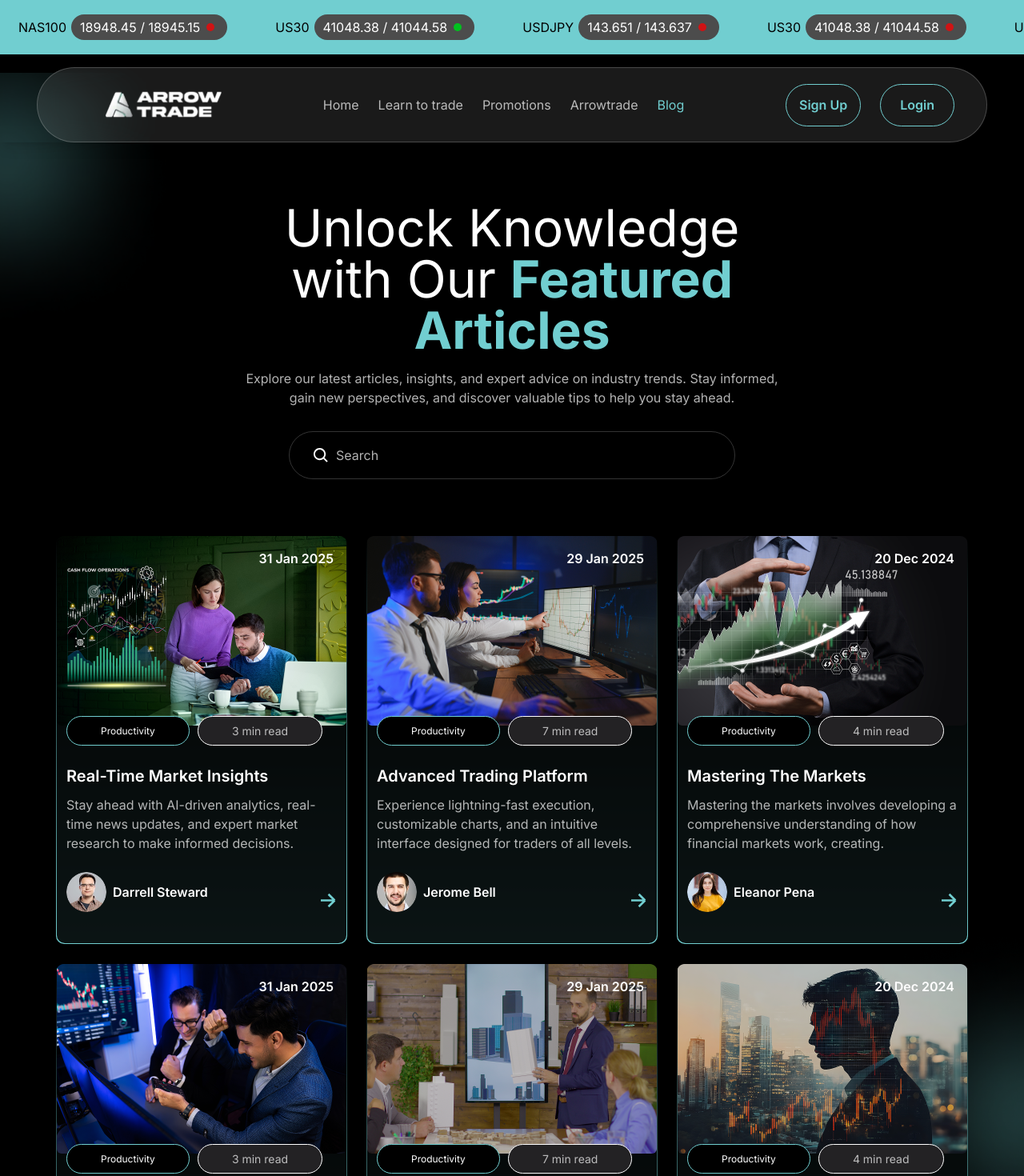
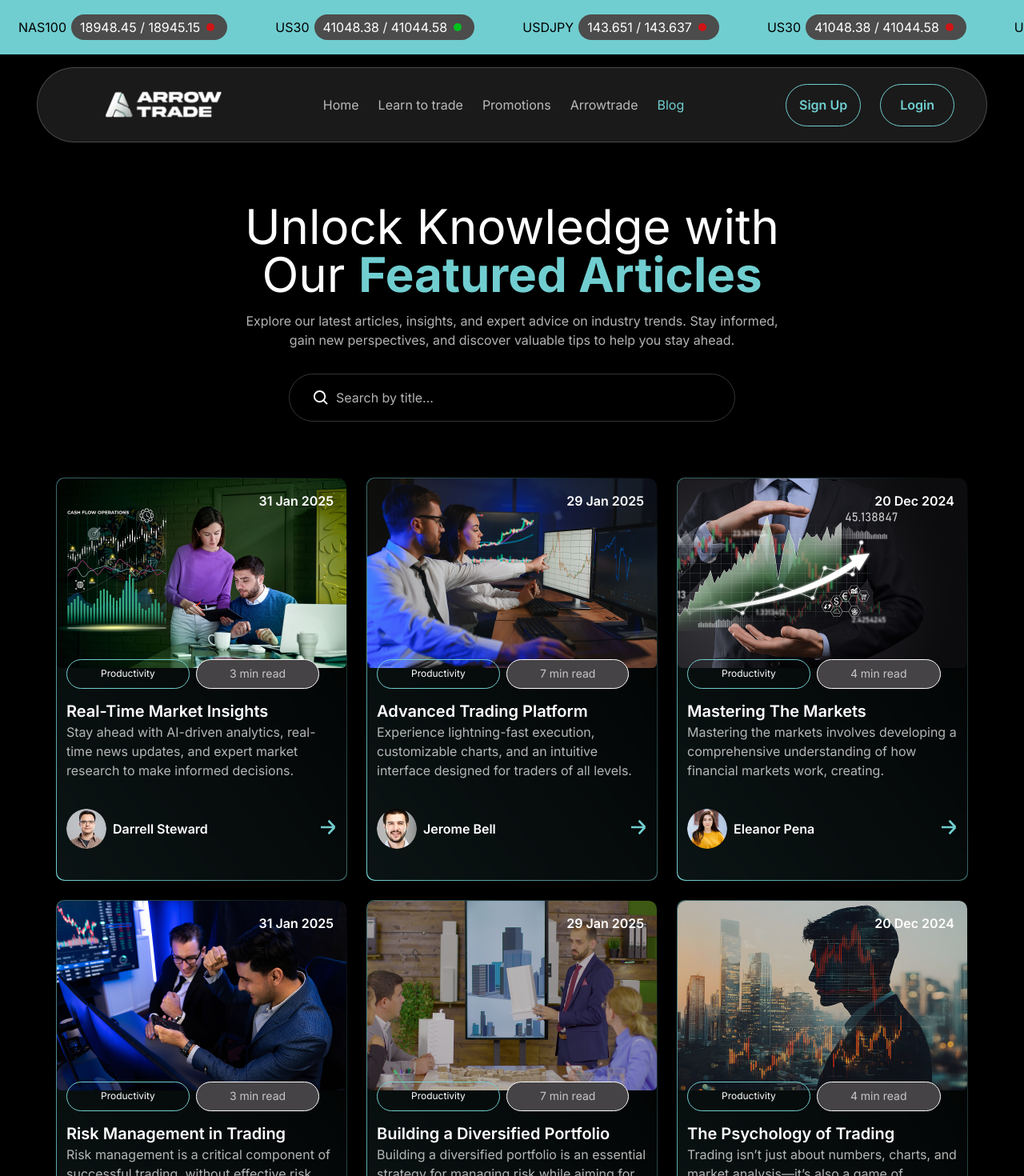
Before and after one commit to sonambishnoi550/blog-test, a Next.js app: page /blog in a window 1280 px wide. Shown: the top 1470 px of the page at 80% size. Built offline with nearby package versions, Linux system fonts and the light colour scheme.

Commit message:
add image

```diff
--- a/src/app/components/Hero.tsx
+++ b/src/app/components/Hero.tsx
@@ -2,13 +2,13 @@
 import { useEffect, useState } from "react";
 import { useRouter, useSearchParams } from "next/navigation";
 import React from "react";
-import Header from "./common/Header";
+import Header from "../components/common/Header";
 import Image from "next/image";
 import { BLOGS_CARD } from "../utils/helper";
 
+
 interface HeroProps {
     pageIndex: number;
-
     onPageChange: (newPageIndex: number) => void;
 }
 
@@ -31,6 +31,7 @@ const Hero: React.FC<HeroProps> = ({ pageIndex, onPageChange }) => {
 
     const handlePageChange = (newIndex: number) => {
         router.push(`/blog?page=${newIndex}`, { scroll: false });
+
         const newBlogs = [
             {
                 id: blogs.length + 1,
@@ -39,9 +40,10 @@ const Hero: React.FC<HeroProps> = ({ pageIndex, onPageChange }) => {
                 readTime: 5,
                 description: "Stay ahead with AI-driven analytics, real-time news updates, and expert market research to make informed decisions.",
                 author: "Jerome Bell",
-                authorImage: "/assets/images/webp/jerome.webp",
+                authorImage: "/assets/images/png/jerome.png",
                 date: "31 Jan 2025",
-                image: "/assets/images/webp/real-time.webp",
+                image: "/assets/images/png/real-time.png",
+                isFeatured: true,
             },
             {
                 id: blogs.length + 2,
@@ -50,9 +52,10 @@ const Hero: React.FC<HeroProps> = ({ pageIndex, onPageChange }) => {
                 readTime: 5,
                 description: "Experience lightning-fast execution, customizable charts, and an intuitive interface designed for traders of all levels.",
                 author: "Eleanor Pena",
-                authorImage: "/assets/images/webp/eleanor.webp",
-                date: "29 Jan 2025",
-                image: "/assets/images/webp/advanced-trading.webp",
+                authorImage: "/assets/images/png/eleanor.png",
+                image: "/assets/images/png/trading.png",
+                isFeatured: true,
+                date: "31 Jan 2025",
             },
             {
                 id: blogs.length + 3,
@@ -61,11 +64,13 @@ const Hero: React.FC<HeroProps> = ({ pageIndex, onPageChange }) => {
                 readTime: 5,
                 description: "Mastering the markets involves developing a comprehensive understanding of how financial markets work, creating.",
                 author: "Wade Warren",
-                authorImage: "/assets/images/webp/wade.webp",
+                authorImage: "/assets/images/png/wade.png",
+                image: "/assets/images/png/mastring.png",
+                isFeatured: true,
                 date: "20 Dec 2024",
-                image: "/assets/images/webp/mastering.webp",
             },
         ];
+
         const updatedBlogs = [...blogs, ...newBlogs];
         setBlogs(updatedBlogs);
 
@@ -77,17 +82,24 @@ const Hero: React.FC<HeroProps> = ({ pageIndex, onPageChange }) => {
         blog.title.toLowerCase().includes(searchQuery.toLowerCase())
     );
 
+    const handleCardClick = (blogTitle: string) => {
+        const formattedSlug = blogTitle
+            .toLowerCase()
+            .replace(/[^a-z0-9\s-]/g, "")
+            .trim()
+            .replace(/\s+/g, "-");
+
+        router.push(`/blog/${formattedSlug}`);
+    };
     return (
-        <div id="home" className="bg-center bg-cover bg-no-repeat overflow-hidden bg-black relative">
-            <Image className="absolute top-[5%] left-0 max-w-[237px]" src="/assets/images/webp/hero-top-image.webp" alt="top-image" width={237} height={237}/>
-            <Image className="absolute right-0 bottom-[10%] max-w-[237px]" src="/assets/images/webp/hero-bottom-image.webp" alt="bottom-image" width={237} height={237} />
+        <div id="home" className="bg-center bg-cover bg-no-repeat relative overflow-hidden">
             <Header />
             <div className="container max-w-[1220px] mx-auto px-4 relative z-20">
                 <div className="flex flex-col xl:pt-[170px] pt-[140px]">
-                    <h1 className="md:mt-[15px] lg:text-custom-6xl md:text-6xl text-4xl font-normal text-white lg:max-w-[700px] max-w-[718px] mx-auto text-center max-lg:leading-customMd">
+                    <h1 className="md:mt-[15px] lg:text-customMd md:text-6xl text-customXmd font-normal text-white lg:max-w-[700px] max-w-[718px] mx-auto text-center max-lg:leading-customMd">
                         Unlock Knowledge with Our <span className="text-sky font-bold">Featured Articles</span>
                     </h1>
-                    <p className="font-normal md:text-base text-xs text-white/70 pt-4 leading-custom-lg max-w-[674px] mx-auto text-center">
+                    <p className="font-normal md:text-base text-xs text-white/70 pt-4 leading-customXxmd max-w-[674px] mx-auto text-center">
                         Explore our latest articles, insights, and expert advice on industry trends. Stay informed, gain new perspectives, and discover valuable tips to help you stay ahead.
                     </p>
                     <form className="pt-[30px]">
@@ -97,8 +109,8 @@ const Hero: React.FC<HeroProps> = ({ pageIndex, onPageChange }) => {
                                 type="text"
                                 value={searchQuery}
                                 onChange={(e) => setSearchQuery(e.target.value)}
-                                placeholder="Search"
-                                className="bg-transparent text-white/70 text-base font-normal leading-custom-lg placeholder:text-white/70 outline-none"
+                                placeholder="Search by title..."
+                                className="bg-transparent text-white/70 text-base font-normal leading-customXmd placeholder:text-white/70 outline-none"
                             />
                         </div>
                     </form>
@@ -108,35 +120,35 @@ const Hero: React.FC<HeroProps> = ({ pageIndex, onPageChange }) => {
                     {filteredBlogs.length > 0 ? (
                         <div className="grid grid-cols-1 md:grid-cols-2 lg:grid-cols-3 gap-6 max-w-[1140px] mx-auto justify-center">
                             {filteredBlogs.map((blog) => (
-                                <div key={blog.id} className="bg-gradient-to-b from-sky/0 to-sky/100 p-[1px] rounded-[10px] xl:!max-w-[364px] !max-w-[320px] w-full sm:w-[80%] md:w-auto mx-auto">
-                                    <div className="bg-black/90 text-white relative rounded-[10px]">
-                                        <p className="text-white text-base font-semibold leading-custom-lg absolute top-4 right-4">{blog.date}</p>
+                                <div onClick={() => handleCardClick(blog.title)} key={blog.id} className="bg-gradient-to-bl from-sky/0 to-sky/100 p-[1px] rounded-[10px] max-w-[364px] w-full sm:w-[80%] md:w-auto mx-auto">
+                                    <div className="bg-black/90 text-white relative rounded-[10px] overflow-hidden">
+                                        <p className="text-white text-base font-semibold leading-customXmd absolute top-4 right-4">{blog.date}</p>
                                         <Image src={blog.image} alt={blog.title} width={364} height={237} className="w-full h-[237px] object-cover rounded-md mb-4" />
                                         <div className="px-3 pb-[39px]">
-                                            <div className="flex gap-[10px] mb-6 -mt-7">
-                                                <span className="border-sky font-normal bg-black border rounded-full whitespace-nowrap leading-custom-lg hover:bg-sky hover:text-black transition-all duration-700 text-xs xl:px-[42px] px-6 h-[37px] py-[3px] flex items-center">{blog.category}</span>
-                                                <span className="text-white/70 bg-dark-gray hover:bg-sky hover:text-black transition-all duration-700 whitespace-nowrap font-normal hover:border-sky leading-custom-lg text-sm border-white border h-[37px] flex items-center rounded-full xl:px-[42px] px-6 py-[9.5px]">{blog.readTime} min read</span>
+                                            <div className="flex gap-2 mb-2 absolute top-[45%]">
+                                                <span className="border-sky border rounded-full bg-simple-black leading-customXmd hover:border-white text-xs px-[42px] h-[37px] py-[3px] flex items-center">{blog.category}</span>
+                                                <span className="text-white/70 bg-light-black font-normal leading-customXmd text-sm border-white border h-[37px] flex items-center rounded-full px-[41px] py-[9.5px]">{blog.readTime} min read</span>
                                             </div>
-                                            <h3 className="text-xl font-semibold mb-[10px]">{blog.title}</h3>
-                                            <p className="text-white/70 mb-6 font-normal leading-custom-lg text-base">{blog.description}</p>
+                                            <h3 className="text-xl font-semibold pt-6">{blog.title}</h3>
+                                            <p className="text-white/70 mb-3 font-normal leading-customXmd text-base">{blog.description}</p>
                                             <div className="flex justify-between items-center">
-                                            <div className="flex items-center gap-2">
-                                                <Image src={blog.authorImage} alt={blog.author} width={50} height={50} className="size-[50px] rounded-full" />
-                                                <p className="text-white text-base leading-custom-lg font-semibold">{blog.author}</p>
+                                                <div className="flex items-center gap-2 mt-6">
+                                                    <Image src={blog.authorImage} alt={blog.author} width={50} height={50} className="size-[50px] rounded-full" />
+                                                    <p className="text-white text-base leading-customXmd font-semibold">{blog.author}</p>
+                                                </div>
+                                                <Image src="/assets/images/svg/sky-arrow.svg" alt="right-arrow" width={20} height={18} className="mt-5 hover:translate-x-1 transition-all duration-500 ease-linear" />
                                             </div>
-                                            <Image src="/assets/images/svg/sky-arrow.svg" alt="sky-arrow" width={20} height={18} className="mt-5 hover:translate-x-1 transition-all duration-500 ease-linear" />
-                                            </div>
-                                            </div>
+                                        </div>
                                     </div>
                                 </div>
                             ))}
                         </div>
                     ) : (
-                        <p className="text-center text-white/70 text-xl mt-6">No Data found</p>
+                        <p className="text-center text-white/70 text-xl mt-6">No blogs found</p>
                     )}
                     <button
                         onClick={() => handlePageChange(pageIndex + 1)}
-                        className="mt-10 bg-sky text-black hover:text-sky px-[26.7px] py-[14.6px] flex mx-auto rounded-full hover:bg-transparent border border-sky transition-all duration-500"
+                        className="mt-6 bg-sky text-black text-base font-semibold hover:text-sky px-[26.7px] py-[14.6px] flex mx-auto rounded-full hover:bg-transparent border border-sky transition-all duration-500"
                     >
                         See All Blogs
                     </button>
```
